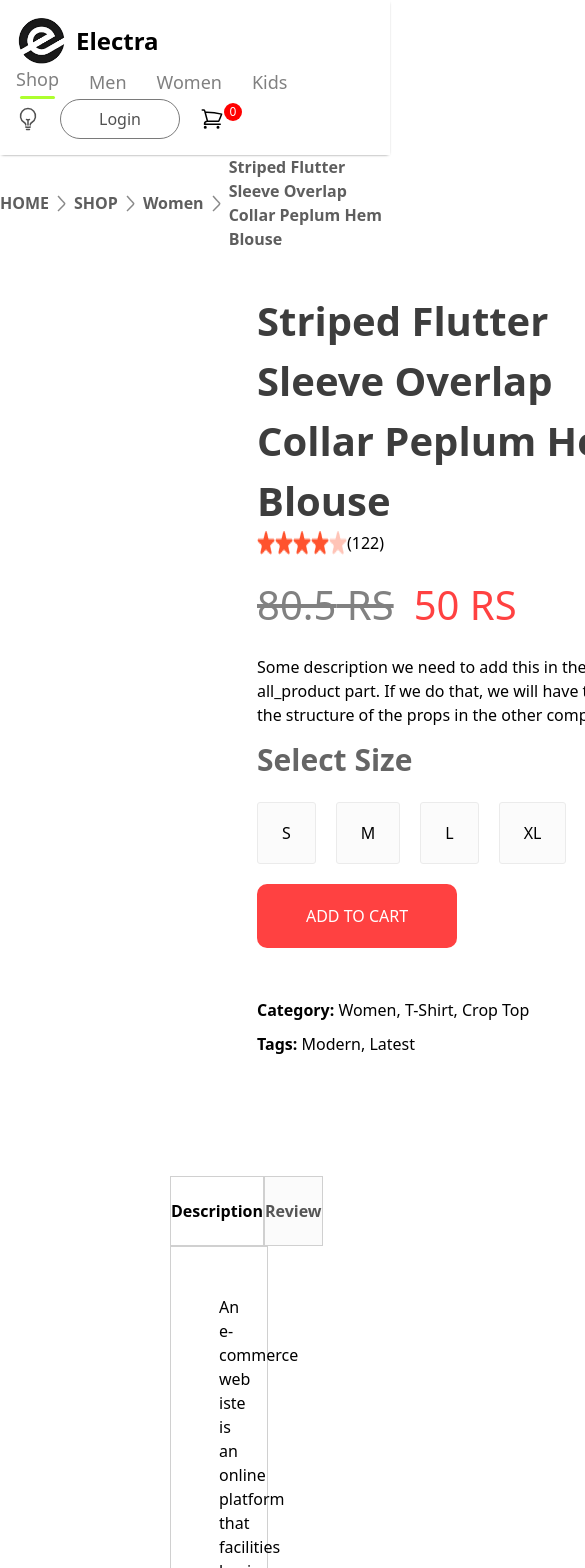
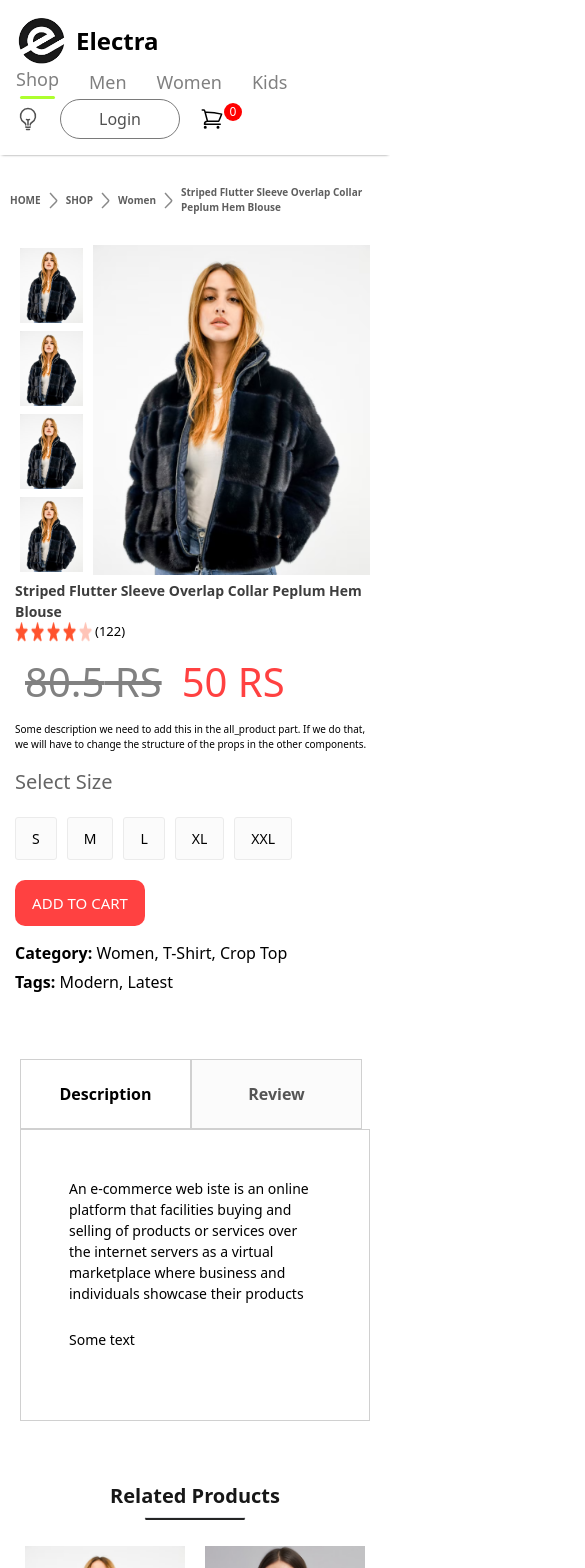
Before and after one commit to electra-project/rad-project, a React (Vite) app in the folder client/: page /product/1 in a window 390 px wide. Shown: the top 1568 px of the page, 585 px wide, since content can reach past the window. Built offline with nearby package versions, Linux system fonts and the light colour scheme.

Commit message:
Added mobile responsiveness to Products + Categories

```diff
--- a/client/src/Components/Breadcrum/Breadcrum.css
+++ b/client/src/Components/Breadcrum/Breadcrum.css
@@ -7,3 +7,30 @@
   font-weight: 600;
   text-transform: capitalize;
 }
+
+@media (max-width: 1280px) {
+  .breadcrum {
+    margin: 30px 50px;
+    font-size: 14px;
+  }
+}
+
+@media (max-width: 1024px) {
+  .breadcrum {
+    margin: 30px 30px;
+    font-size: 13px;
+  }
+}
+
+@media (max-width: 800px) {
+  .breadcrum {
+    margin: 30px 10px;
+    font-size: 12px;
+  }
+}
+
+@media (max-width: 500px) {
+  .breadcrum {
+    font-size: 10px;
+  }
+}
--- a/client/src/Components/DescriptionBox/DescriptionBox.css
+++ b/client/src/Components/DescriptionBox/DescriptionBox.css
@@ -1,12 +1,12 @@
-.descriptionBox{
-    margin:  120px 170px;
+.descriptionBox {
+  margin: 120px 170px;
 }
 
-.descriptionBox-navigator{
+.descriptionBox-navigator {
   display: flex;
 }
 
-.description-nav-box{
+.description-nav-box {
   display: flex;
   align-items: center;
   justify-content: center;
@@ -17,16 +17,32 @@
   border: 1px solid #d0d0d0;
 }
 
-.description-nav-box.fade{
-    background: #FBFBFB;
+.description-nav-box.fade {
+  background: #fbfbfb;
   color: #555555;
 }
 
-.descriptionBox-description{
+.descriptionBox-description {
   display: flex;
   flex-direction: column;
   gap: 25px;
-    border: 1px solid #D0D0D0;
+  border: 1px solid #d0d0d0;
   padding: 48px;
   padding-bottom: 70px;
 }
+
+@media (max-width: 1280px) {
+  .descriptionBox {
+    margin: 60px;
+  }
+}
+
+@media (max-width: 800px) {
+  .descriptionBox {
+    margin: 60px 20px;
+  }
+
+  .descriptionBox-description {
+    font-size: 14px;
+  }
+}
--- a/client/src/Components/ProductDisplay/ProductDisplay.css
+++ b/client/src/Components/ProductDisplay/ProductDisplay.css
@@ -1,24 +1,24 @@
-.product-display{
+.product-display {
   display: flex;
   margin: 40px 170px;
 }
 
-.product-display-left{
+.product-display-left {
   display: flex;
   gap: 17px;
 }
 
-.product-display-img-list{
-    display:flex;
+.product-display-img-list {
+  display: flex;
   flex-direction: column;
-    gap:16px;
+  gap: 16px;
 }
 
-.product-display-img-list img{
+.product-display-img-list img {
   height: 163px;
 }
 
-.productdisplay-main-img{
+.productdisplay-main-img {
   width: 600px;
   height: 700px;
 }
@@ -29,48 +29,47 @@
   flex-direction: column;
 }
 
-.product-display-right h1{
+.product-display-right h1 {
   color: #3d3d3d;
   font-size: 40px;
   font-weight: 700;
 }
 
-.product-display-right-star{
+.product-display-right-star {
   display: flex;
 }
 
-.product-display-right-prices{
+.product-display-right-prices {
   display: flex;
   margin: 20px 0px;
-
 }
 
-.product-display-right-price-old{
+.product-display-right-price-old {
   color: #818181;
   text-decoration: line-through;
   margin-right: 20px;
   font-size: 40px;
 }
 
-.product-display-right-price-new{
+.product-display-right-price-new {
   color: #ff4141;
   font-size: 40px;
 }
 
-.product-display-right-size h1{
-    margin-top:10px;
+.product-display-right-size h1 {
+  margin-top: 10px;
   color: #656565;
   font-size: 30px;
   font-weight: 20px;
 }
 
-.product-display-right-sizes{
+.product-display-right-sizes {
   display: flex;
   margin: 20px 0px;
   gap: 20px;
 }
 
-.product-display-right-sizes div{
+.product-display-right-sizes div {
   padding: 18px 24px;
   background: #fbfbfb;
   border: 1px solid #ebebeb;
@@ -78,22 +77,265 @@
   cursor: pointer;
 }
 
-.product-display-right button{
+.product-display-right button {
   padding: 20px 40px;
   width: 200px;
   font-size: 16px;
   color: white;
-    background: #FF4141;
+  background: #ff4141;
   margin-bottom: 40px;
   border: none;
   outline: none;
   border-radius: 10px;
 }
 
-.product-display-right-category{
+.product-display-right-category {
   margin-top: 10px;
 }
 
-.product-display-right-category span{
+.product-display-right-category span {
   font-weight: 600;
 }
+
+@media (max-width: 1280px) {
+  .product-display {
+    margin: 0px 60px;
+  }
+
+  .product-display-left {
+    gap: 10px;
+  }
+
+  .product-display-img-list {
+    gap: 10px;
+  }
+
+  .product-display-img-list img {
+    height: 120px;
+  }
+
+  .productdisplay-main-img {
+    width: auto;
+    height: 510px;
+  }
+
+  .product-display-right {
+    margin: 0px 30px;
+  }
+
+  .product-display-right h1 {
+    font-size: 22px;
+  }
+
+  .product-display-right-star {
+    gap: 3px;
+    font-size: 13px;
+  }
+
+  .product-display-right-prices {
+    margin: 10px;
+    font-size: 18px;
+  }
+
+  .product-display-right-description {
+    font-size: 13px;
+  }
+
+  .product-display-right-size h1 {
+    font-size: 20px;
+  }
+
+  .product-display-right-sizes div {
+    padding: 14px 20px;
+  }
+
+  .product-display-right button {
+    width: 150px;
+    padding: 15px 0px;
+    margin-bottom: 20px;
+  }
+
+  .product-display-right-category {
+    margin-top: 5px;
+    font-size: 14px;
+  }
+}
+
+@media (max-width: 1024px) {
+  .product-display {
+    margin: 0px 30px;
+  }
+
+  .product-display-left {
+    gap: 5px;
+  }
+
+  .product-display-img-list img {
+    height: 80px;
+  }
+
+  .productdisplay-main-img {
+    height: 350px;
+  }
+
+  .product-display-right h1 {
+    font-size: 18px;
+  }
+
+  .product-display-right-star img {
+    width: 15px;
+  }
+
+  .product-display-right-description {
+    font-size: 12px;
+  }
+
+  .product-display-right-sizes {
+    margin: 10px 0px;
+  }
+
+  .product-display-right-sizes div {
+    padding: 10px 16px;
+    font-size: 12px;
+  }
+
+  .product-display-right button {
+    width: 120px;
+    padding: 10px 0px;
+    margin-bottom: 10px;
+    font-size: 14px;
+  }
+
+  .product-display-right-category {
+    font-size: 12px;
+  }
+}
+
+@media (max-width: 800px) {
+  .product-display {
+    margin: 0px 10px;
+  }
+
+  .product-display-left {
+    gap: 0px;
+    flex-direction: column-reverse;
+    align-items: center;
+  }
+
+  .product-display-img-list {
+    flex-direction: row;
+  }
+
+  .product-display-img-list img {
+    height: 70px;
+  }
+
+  .productdisplay-main-img {
+    height: 300px;
+  }
+
+  .product-display-right h1 {
+    font-size: 14px;
+  }
+
+  .product-display-right-star img {
+    width: 13px;
+  }
+
+  .product-display-right-description {
+    font-size: 10px;
+  }
+
+  .product-display-right-size h1 {
+    margin: 10px 0px;
+  }
+
+  .product-display-right-sizes {
+    margin: 10px;
+    gap: 5px;
+  }
+
+  .product-display-right-sizes div {
+    padding: 4px 11px;
+  }
+
+  .product-display-right button {
+    width: 100px;
+    font-size: 12px;
+  }
+
+  .product-display-right-category {
+    font-size: 10px;
+  }
+}
+
+@media (max-width: 500px) {
+  .product-display {
+    flex-direction: column;
+  }
+
+  .product-display-left {
+    gap: 10px;
+    flex-direction: row;
+    margin: auto;
+  }
+
+  .product-display-img-list {
+    flex-direction: column;
+    gap: 8px;
+  }
+
+  .product-display-img-list img {
+    height: 75px;
+  }
+
+  .productdisplay-main-img {
+    height: 330px;
+  }
+
+  .product-display-right h1 {
+    font-size: 14px;
+  }
+
+  .product-display-right-star img {
+    width: 13px;
+  }
+
+  .product-display-right {
+    margin: 5px;
+  }
+
+  .product-display-right-description {
+    font-size: 10px;
+  }
+
+  .product-display-right-size h1 {
+    margin-top: 15px;
+    font-size: 20px;
+    font-weight: 500;
+  }
+
+  .product-display-right-sizes img {
+    width: 15px;
+  }
+
+  .product-display-right-sizes {
+    gap: 10px;
+    margin: 20px 0px;
+  }
+
+  .product-display-right-sizes div {
+    padding: 10px 16px;
+    font-size: 14px;
+  }
+
+  .product-display-right button {
+    width: 130px;
+    font-size: 15px;
+    padding: 12px 0px;
+  }
+
+  .product-display-right-category {
+    font-size: 16px;
+  }
+}
--- a/client/src/Components/RelatedProducts/RelatedProducts.css
+++ b/client/src/Components/RelatedProducts/RelatedProducts.css
@@ -6,22 +6,89 @@
   height: 90vh;
 }
 
-.related-products h1{
+.related-products h1 {
   color: #171717;
   font-size: 50px;
   font-weight: 600;
-
 }
 
-.related-products hr{
+.related-products hr {
   width: 200px;
   height: 6px;
   border-radius: 10px;
   background: #252525;
 }
 
-.related-products-items{
+.related-products-items {
   margin-top: 50px;
   display: flex;
   gap: 30px;
 }
+
+@media (max-width: 1280px) {
+  .related-products {
+    height: 70vh;
+  }
+
+  .related-products h1 {
+    font-size: 40px;
+  }
+
+  .related-products hr {
+    width: 160px;
+    height: 4px;
+  }
+  .related-products-items {
+    gap: 20px;
+    margin-top: 30px;
+  }
+}
+
+@media (max-width: 1024px) {
+  .related-products {
+    height: 60vh;
+  }
+
+  .related-products h1 {
+    font-size: 30px;
+  }
+
+  .related-products hr {
+    width: 120px;
+    height: 3px;
+  }
+  .related-products-items {
+    gap: 15px;
+    margin-top: 20px;
+  }
+}
+
+@media (max-width: 1280px) {
+  .related-products {
+    height: 50vh;
+    gap: 6px;
+  }
+
+  .related-products h1 {
+    font-size: 20px;
+  }
+
+  .related-products hr {
+    width: 100px;
+  }
+  .related-products-items {
+    gap: 5px;
+  }
+}
+
+@media (max-width: 500px) {
+  .related-products {
+    height: 90vh;
+  }
+
+  .related-products-items {
+    display: grid;
+    grid-template-columns: 1fr 1fr;
+    gap: 20px;
+  }
+}
--- a/client/src/Pages/CSS/ShopCategory.css
+++ b/client/src/Pages/CSS/ShopCategory.css
@@ -4,14 +4,15 @@
   width: 82%;
 }
 
-.shopcategory-indexSort{
+.shopcategory-indexSort {
   display: flex;
   margin: 0px 170px;
   justify-content: space-between;
   align-items: center;
 }
 
-.shopcategory-sort{
+/* MUST CHECK WHY THE ARROW IS GOING DOWN?? */
+.shopcategory-sort {
   padding: 10px 20px;
   border-radius: 40px;
   border: 1px solid #888888;
@@ -21,14 +22,14 @@
   font-weight: 600;
 }
 
-.Shopcategory-products{
+.Shopcategory-products {
   margin: 20px 100px;
   display: grid;
   grid-template-columns: 1fr 1fr 1fr 1fr;
   row-gap: 80px;
 }
 
-.shopcategory-loadmore{
+.shopcategory-loadmore {
   display: flex;
   justify-content: center;
   align-items: center;
@@ -41,3 +42,71 @@
   font-size: 18px;
   font-weight: 500;
 }
+
+@media (max-width: 1280px) {
+  .shopcategory-banner {
+    margin: 20px auto;
+    width: 90%;
+  }
+
+  .shopcategory-indexSort {
+    width: 90%;
+    margin: auto;
+  }
+
+  .shopcategory-sort {
+    padding: 5px 10px;
+    font-size: 12px;
+  }
+
+  .shopcategory-indexSort p {
+    font-size: 12px;
+  }
+
+  .Shopcategory-products {
+    width: 90%;
+    margin: 10px auto;
+    row-gap: 40px;
+  }
+
+  .Shopcategory-products .item {
+    margin: auto;
+  }
+
+  .shopcategory-loadmore {
+    margin: 100px auto;
+    width: 200px;
+    height: 60px;
+    font-size: 16px;
+  }
+}
+
+@media (max-width: 800px) {
+  .shopcategory-banner {
+    width: 95%;
+  }
+
+  .Shopcategory-products {
+    width: 95%;
+  }
+
+  .shopcategory-loadmore {
+    margin: 60px auto;
+    width: 150px;
+    height: 40px;
+    font-size: 13px;
+  }
+}
+
+@media (max-width: 500px) {
+  .Shopcategory-products {
+    grid-template-columns: 1fr 1fr;
+  }
+
+  .shopcategory-loadmore {
+    margin: 60px auto;
+    width: 150px;
+    height: 40px;
+    font-size: 13px;
+  }
+}
--- a/client/src/Pages/LoginSignUp.jsx
+++ b/client/src/Pages/LoginSignUp.jsx
@@ -1,25 +1,27 @@
-import React from 'react'
-import './CSS/LoginSignUp.css'
+import React from "react";
+import "./CSS/LoginSignUp.css";
 
 const LoginSignUp = () => {
   return (
-    <div className='loginsignup'>
+    <div className="loginsignup">
       <div className="loginsignup-container">
         <h1> Sign Up</h1>
         <div className="loginsignup-fields">
-          <input type="text" placeholder='Your Name'/>
-          <input type="email" placeholder='Email address'/>
-          <input type="password" placeholder='Password'/>
+          <input type="text" placeholder="Your Name" />
+          <input type="email" placeholder="Email address" />
+          <input type="password" placeholder="Password" />
         </div>
         <button> Continue </button>
-        <p className="loginsignup-login"> Already have an account?<span>Login here</span></p>
+        <p className="loginsignup-login">
+          Already have an account?<span>Login here</span>
+        </p>
         <div className="loginsignup-agree">
           <input type="ckeckbox" name="" id="" />
-          <p> By Continuing, i agree to the terms of use & privacy policy</p>
+          <p> By Continuing, I agree to the terms of use & privacy policy</p>
         </div>
       </div>
     </div>
-  )
-}
+  );
+};
 
-export default LoginSignUp
+export default LoginSignUp;
```
Also changed, not shown: client/src/Pages/CSS/LoginSignUp.css (+68 -7 lines). Lines whose indentation alone changed are shown as unchanged.
